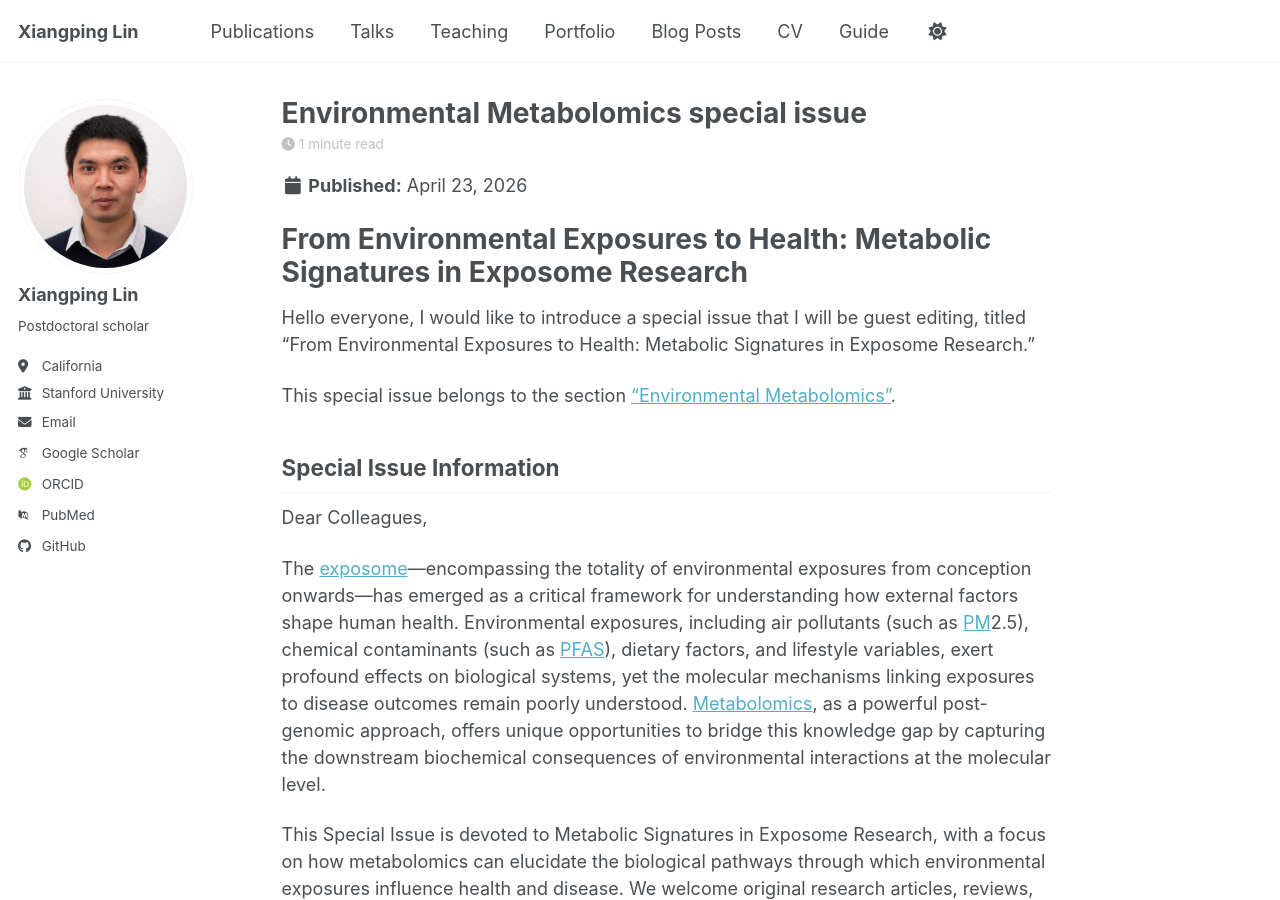
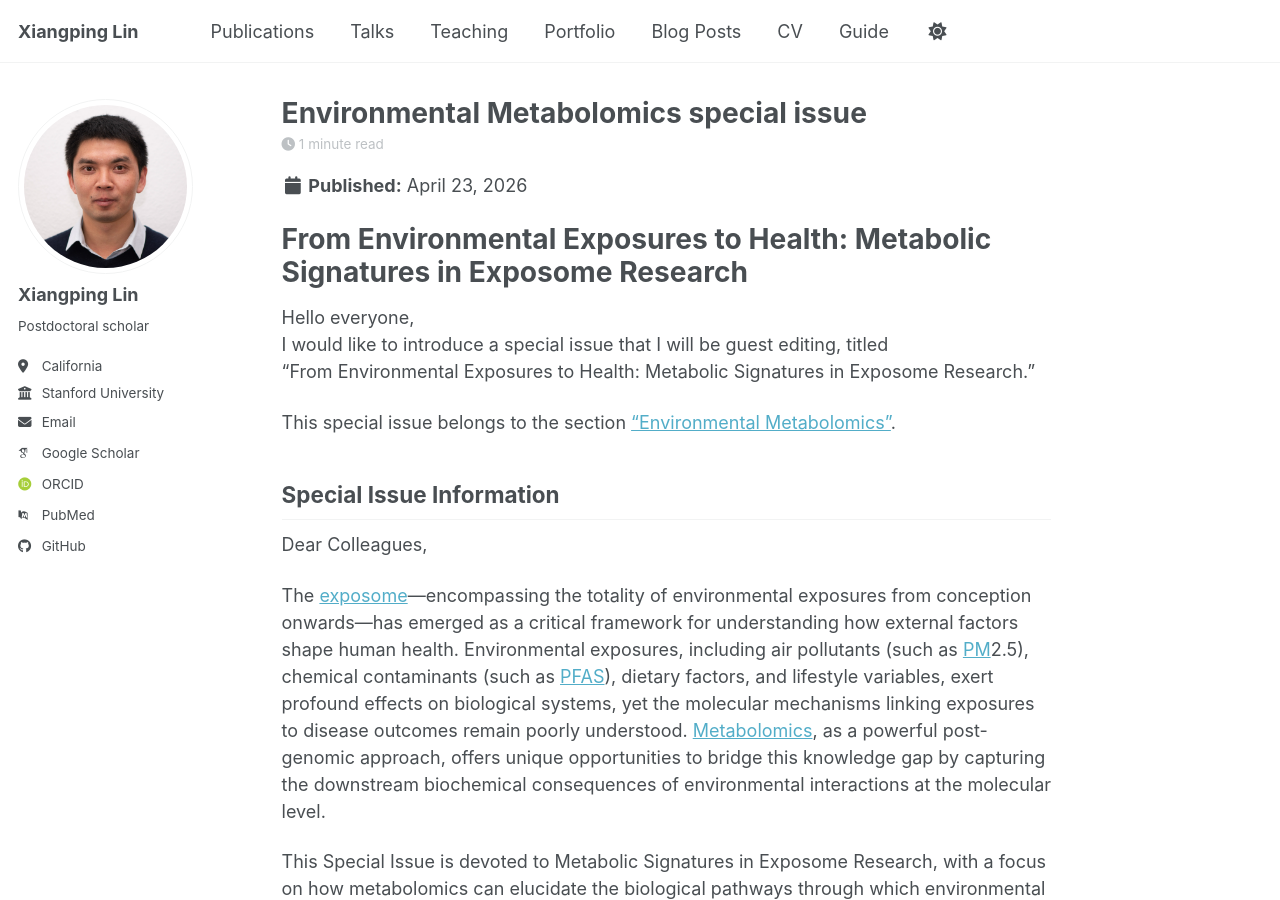
Before and after one commit to xiangpinglin/xiangpinglin.github.io, a Jekyll site: the page built from _posts/2026-04-23-blog-post-1.md, in a window 1280 px wide and 900 px high. Built offline with Jekyll 4.4.1, drawn with Linux system fonts in a browser that asks for light colours; some web fonts are replaced; a script bundle is joined from its source files by our own code; library files that are not in the unit come from our copies.

```diff
--- a/_posts/2026-04-23-blog-post-1.md
+++ b/_posts/2026-04-23-blog-post-1.md
@@ -14,7 +14,9 @@ tags:
 From Environmental Exposures to Health: Metabolic Signatures in Exposome Research
 ======
 
-Hello everyone, I would like to introduce a special issue that I will be guest editing, titled "From Environmental Exposures to Health: Metabolic Signatures in Exposome Research."
+Hello everyone,\
+I would like to introduce a special issue that I will be guest editing, titled\
+"From Environmental Exposures to Health: Metabolic Signatures in Exposome Research."
 
 This special issue belongs to the section ["Environmental Metabolomics"](https://www.mdpi.com/journal/metabolites/sections/environmental-metabolomics).
 
@@ -29,10 +31,8 @@ This Special Issue is devoted to Metabolic Signatures in Exposome Research, with
 
 By bringing together expertise from environmental health, epidemiology, and metabolomics, this Special Issue aims to advance our understanding of exposure–disease relationships and contribute to the development of precision prevention strategies.
 
-Dr. Xiangping Lin
-
-Dr. Xinyu Liu
-
+Dr. Xiangping Lin\
+Dr. Xinyu Liu\
 Dr. Guozhu Ye
 
 *Guest Editors*
```
